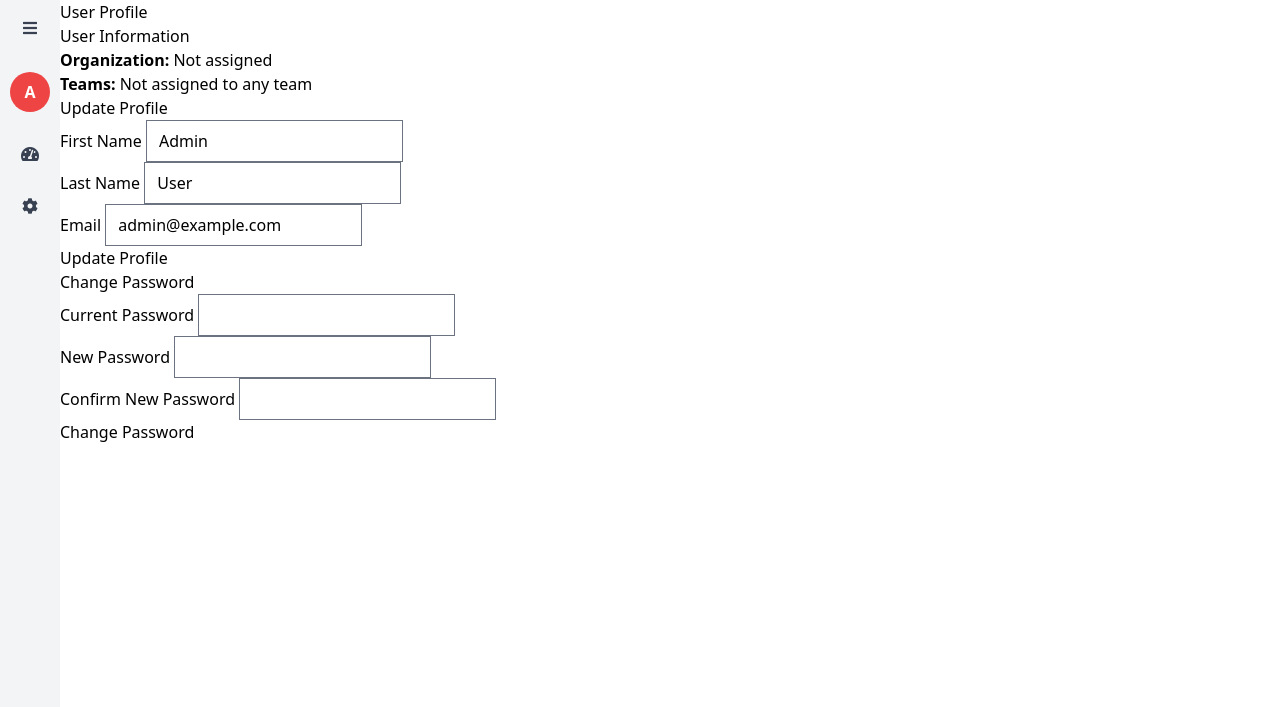
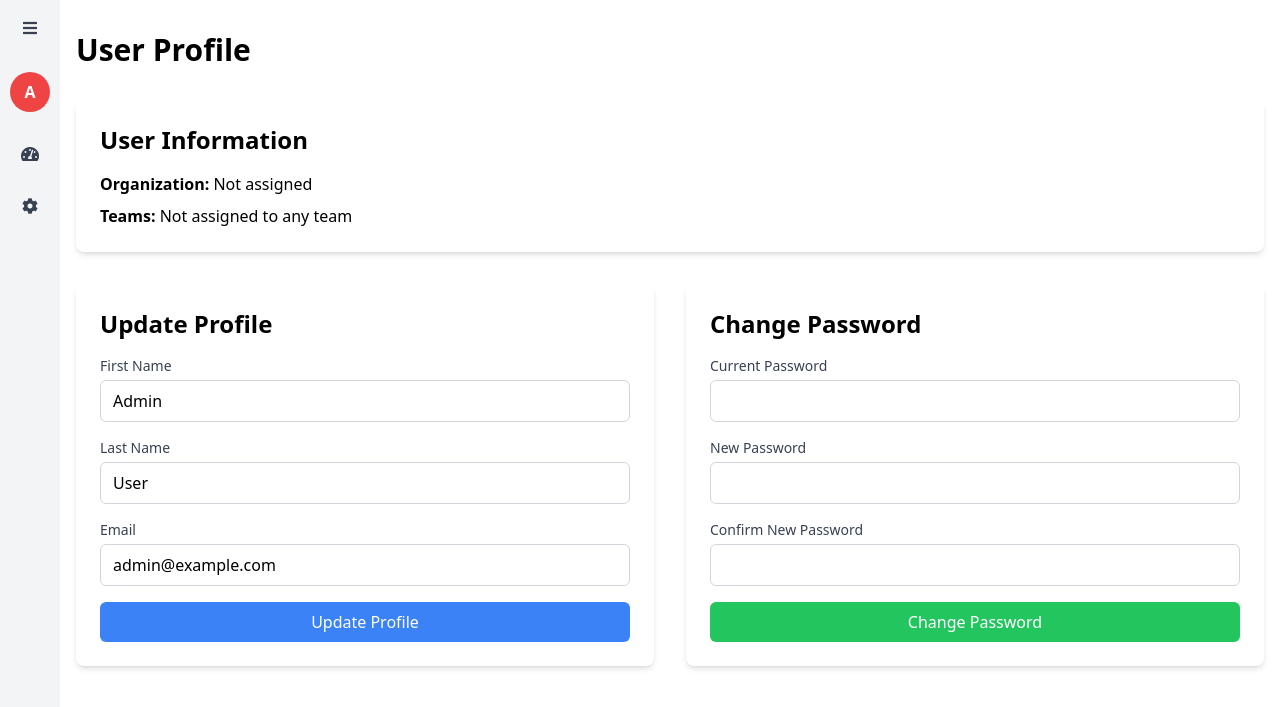
Before and after one commit to akhileshSRE/NavEase-app, a Flask app: page /profile in a window 1280 px wide. Shown: the part 64-771 px from the top of the page. Run offline with Flask 2, Linux system fonts and the light colour scheme; the visitor is signed in with stand-in values (Sample User, id 1); data comes from the database, SQL or seed files in the repository; data that the repository does not hold is empty; some libraries are stand-ins or nearby versions.

Commit message:
user profile updated

```diff
--- a/app/templates/profile.html
+++ b/app/templates/profile.html
@@ -3,58 +3,80 @@
 {% block title %}User Profile{% endblock %}
 
 {% block content %}
-<div class="container">
-    <h1>User Profile</h1>
+<div class="container mx-auto px-4 py-8">
+    <h1 class="text-3xl font-bold mb-8">User Profile</h1>
     {% with messages = get_flashed_messages(with_categories=true) %}
         {% if messages %}
             {% for category, message in messages %}
-                <div class="alert alert-{{ category }}">{{ message }}</div>
+                <div class="mb-4 p-4 rounded-md {% if category == 'success' %}bg-green-100 text-green-700{% elif category == 'error' %}bg-red-100 text-red-700{% else %}bg-blue-100 text-blue-700{% endif %}">
+                    {{ message }}
+                </div>
             {% endfor %}
         {% endif %}
     {% endwith %}
 
-    <h2>User Information</h2>
-    <p><strong>Organization:</strong> {{ user.organization.name if user.organization else 'Not assigned' }}</p>
-    <p><strong>Teams:</strong>
+    <div class="bg-white shadow-md rounded-lg p-6 mb-8">
+        <h2 class="text-2xl font-semibold mb-4">User Information</h2>
+        <p class="mb-2"><span class="font-semibold">Organization:</span> {{ user.organization.name if user.organization else 'Not assigned' }}</p>
+        <p><span class="font-semibold">Teams:</span>
             {% if user.teams %}
                 {{ user.teams|map(attribute='name')|join(', ') }}
             {% else %}
                 Not assigned to any team
             {% endif %}
         </p>
+    </div>
 
+    <div class="grid grid-cols-1 md:grid-cols-2 gap-8">
+        <div class="bg-white shadow-md rounded-lg p-6">
+            <h2 class="text-2xl font-semibold mb-4">Update Profile</h2>
             <form method="POST">
-        <h2>Update Profile</h2>
-        <div class="form-group">
-            <label for="first_name">First Name</label>
-            <input type="text" id="first_name" name="first_name" value="{{ user.first_name }}" required>
+                <div class="mb-4">
+                    <label for="first_name" class="block text-sm font-medium text-gray-700 mb-1">First Name</label>
+                    <input type="text" id="first_name" name="first_name" value="{{ user.first_name }}" required
+                           class="w-full px-3 py-2 border border-gray-300 rounded-md focus:outline-none focus:ring-2 focus:ring-blue-500">
                 </div>
-        <div class="form-group">
-            <label for="last_name">Last Name</label>
-            <input type="text" id="last_name" name="last_name" value="{{ user.last_name }}" required>
+                <div class="mb-4">
+                    <label for="last_name" class="block text-sm font-medium text-gray-700 mb-1">Last Name</label>
+                    <input type="text" id="last_name" name="last_name" value="{{ user.last_name }}" required
+                           class="w-full px-3 py-2 border border-gray-300 rounded-md focus:outline-none focus:ring-2 focus:ring-blue-500">
                 </div>
-        <div class="form-group">
-            <label for="email">Email</label>
-            <input type="email" id="email" name="email" value="{{ user.email }}" required>
+                <div class="mb-4">
+                    <label for="email" class="block text-sm font-medium text-gray-700 mb-1">Email</label>
+                    <input type="email" id="email" name="email" value="{{ user.email }}" required
+                           class="w-full px-3 py-2 border border-gray-300 rounded-md focus:outline-none focus:ring-2 focus:ring-blue-500">
                 </div>
-        <button type="submit" name="update_profile">Update Profile</button>
-    </form>
-
-    <form method="POST">
-        <h2>Change Password</h2>
-        <div class="form-group">
-            <label for="current_password">Current Password</label>
-            <input type="password" id="current_password" name="current_password" required>
-        </div>
-        <div class="form-group">
-            <label for="new_password">New Password</label>
-            <input type="password" id="new_password" name="new_password" required>
-        </div>
-        <div class="form-group">
-            <label for="confirm_password">Confirm New Password</label>
-            <input type="password" id="confirm_password" name="confirm_password" required>
-        </div>
-        <button type="submit" name="change_password">Change Password</button>
+                <button type="submit" name="update_profile"
+                        class="w-full bg-blue-500 text-white py-2 px-4 rounded-md hover:bg-blue-600 transition duration-300">
+                    Update Profile
+                </button>
             </form>
         </div>
+
+        <div class="bg-white shadow-md rounded-lg p-6">
+            <h2 class="text-2xl font-semibold mb-4">Change Password</h2>
+            <form method="POST">
+                <div class="mb-4">
+                    <label for="current_password" class="block text-sm font-medium text-gray-700 mb-1">Current Password</label>
+                    <input type="password" id="current_password" name="current_password" required
+                           class="w-full px-3 py-2 border border-gray-300 rounded-md focus:outline-none focus:ring-2 focus:ring-blue-500">
+                </div>
+                <div class="mb-4">
+                    <label for="new_password" class="block text-sm font-medium text-gray-700 mb-1">New Password</label>
+                    <input type="password" id="new_password" name="new_password" required
+                           class="w-full px-3 py-2 border border-gray-300 rounded-md focus:outline-none focus:ring-2 focus:ring-blue-500">
+                </div>
+                <div class="mb-4">
+                    <label for="confirm_password" class="block text-sm font-medium text-gray-700 mb-1">Confirm New Password</label>
+                    <input type="password" id="confirm_password" name="confirm_password" required
+                           class="w-full px-3 py-2 border border-gray-300 rounded-md focus:outline-none focus:ring-2 focus:ring-blue-500">
+                </div>
+                <button type="submit" name="change_password"
+                        class="w-full bg-green-500 text-white py-2 px-4 rounded-md hover:bg-green-600 transition duration-300">
+                    Change Password
+                </button>
+            </form>
+        </div>
+    </div>
+</div>
 {% endblock %}
```
Lines whose indentation alone changed are shown as unchanged.
